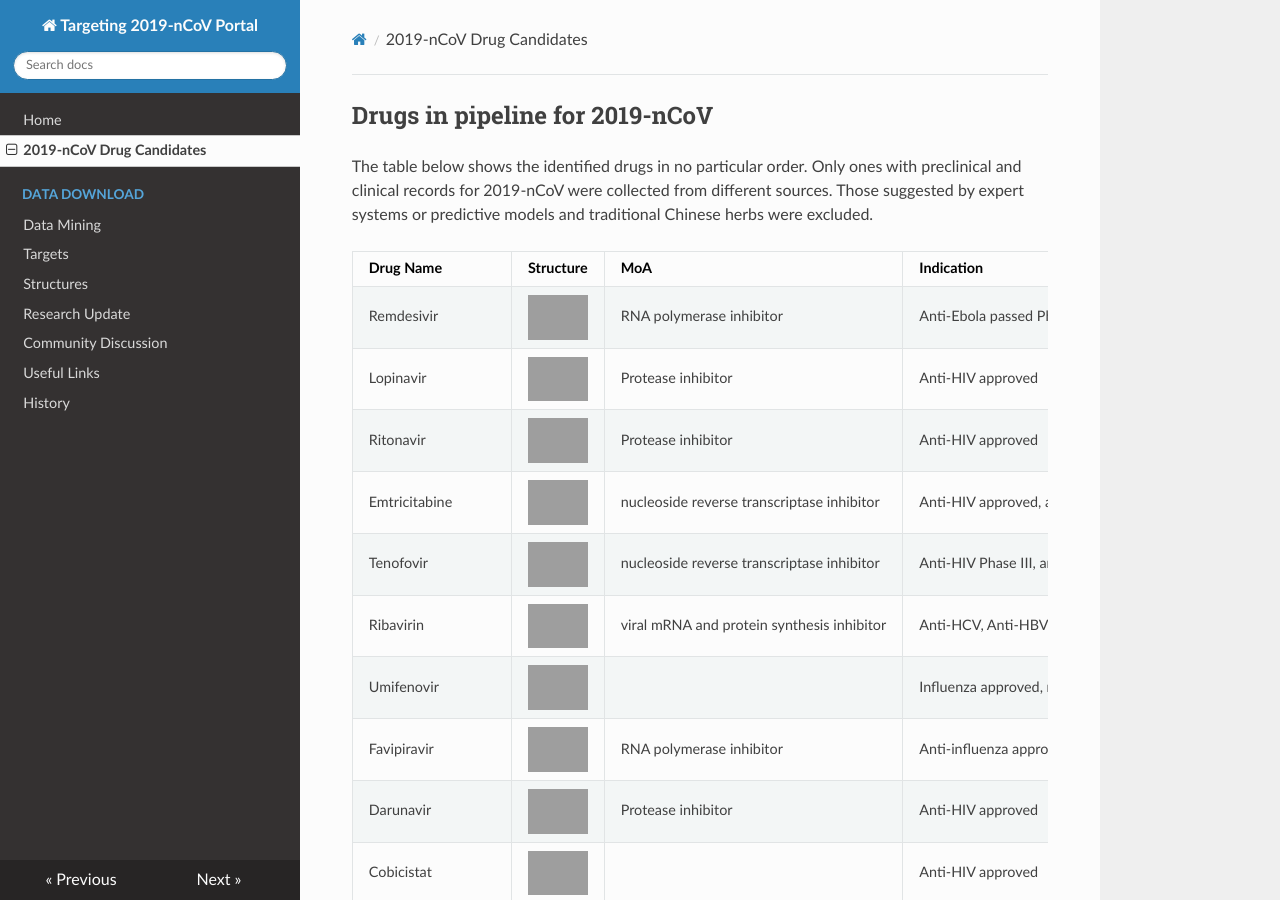
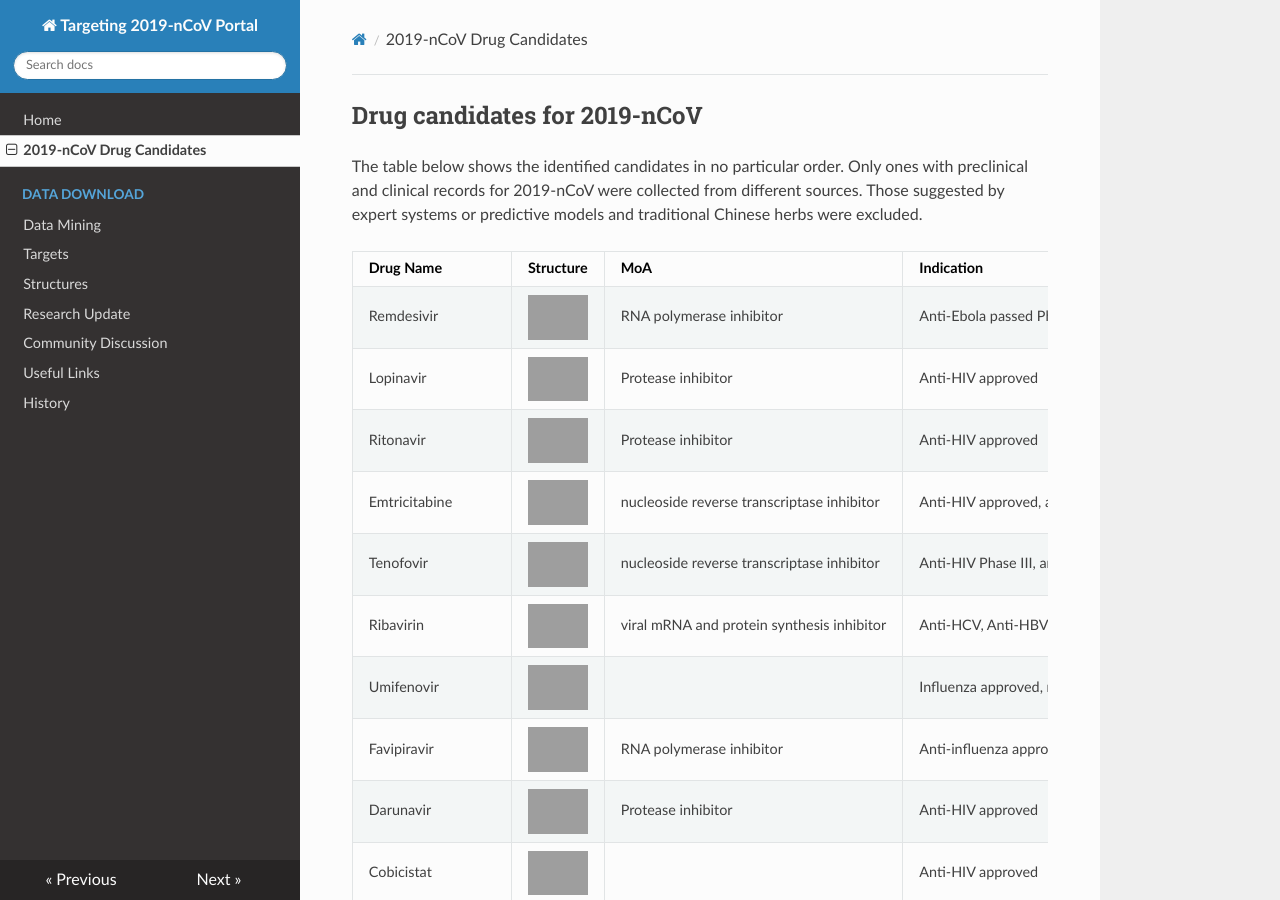
Before and after one commit to GHDDI-AILab/Targeting2019-nCoV, an MkDocs documentation site: the page built from docs/drug_candidates.md, in a window 1280 px wide and 900 px high, cut to the strip 0-900 px from the top of the window. Built offline with MkDocs 1.6.1, drawn with Linux system fonts in a browser that asks for light colours; nearby versions of some CDN libraries; grey boxes are pictures that could not be loaded.

Commit message:
drug pipeline -> drug candidate

```diff
--- a/docs/drug_candidates.md
+++ b/docs/drug_candidates.md
@@ -1,6 +1,6 @@
-## Drugs in pipeline for 2019-nCoV
+## Drug candidates for 2019-nCoV
 
-The table below shows the identified drugs in no particular order. Only ones with preclinical and clinical records for 2019-nCoV were collected from different sources. Those suggested by expert systems or predictive models and traditional Chinese herbs were excluded.
+The table below shows the identified candidates in no particular order. Only ones with preclinical and clinical records for 2019-nCoV were collected from different sources. Those suggested by expert systems or predictive models and traditional Chinese herbs were excluded.
 
 | Drug Name          | Structure                                                    | MoA                                         | Indication                                                   | DrugBank URL                                     | Anti-2019nCoV Evidence          | Reference                                                    |
 | ------------------ | ------------------------------------------------------------ | ------------------------------------------- | ------------------------------------------------------------ | ------------------------------------------------ | ------------------------------- | ------------------------------------------------------------ |
```
